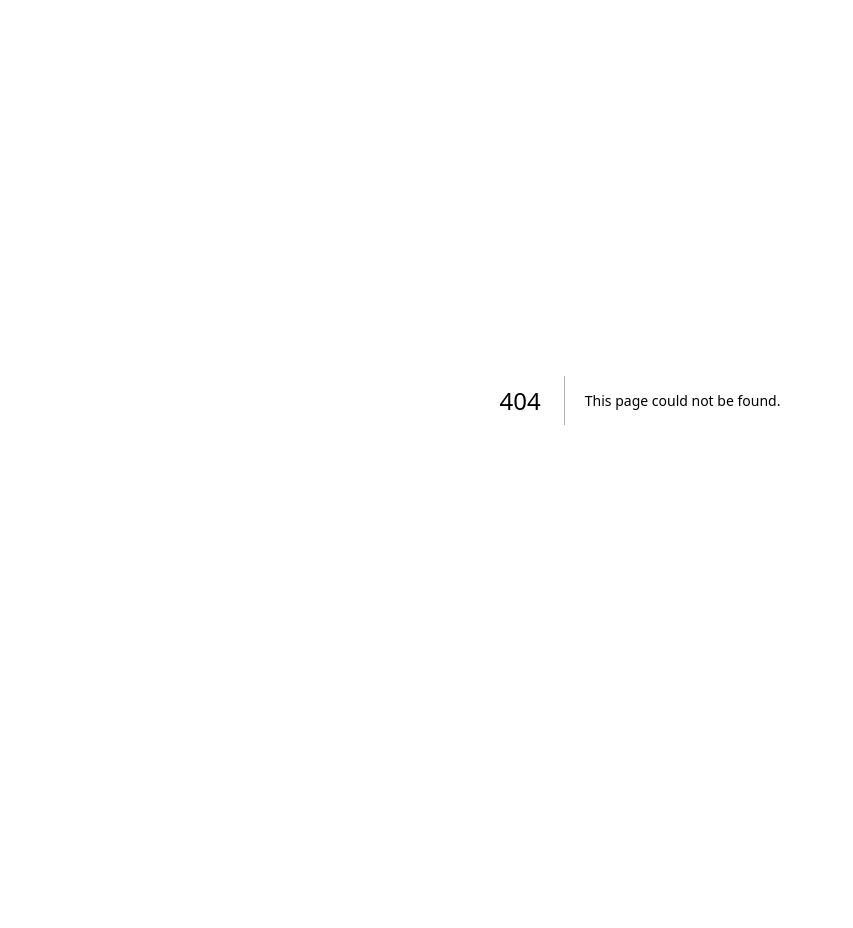
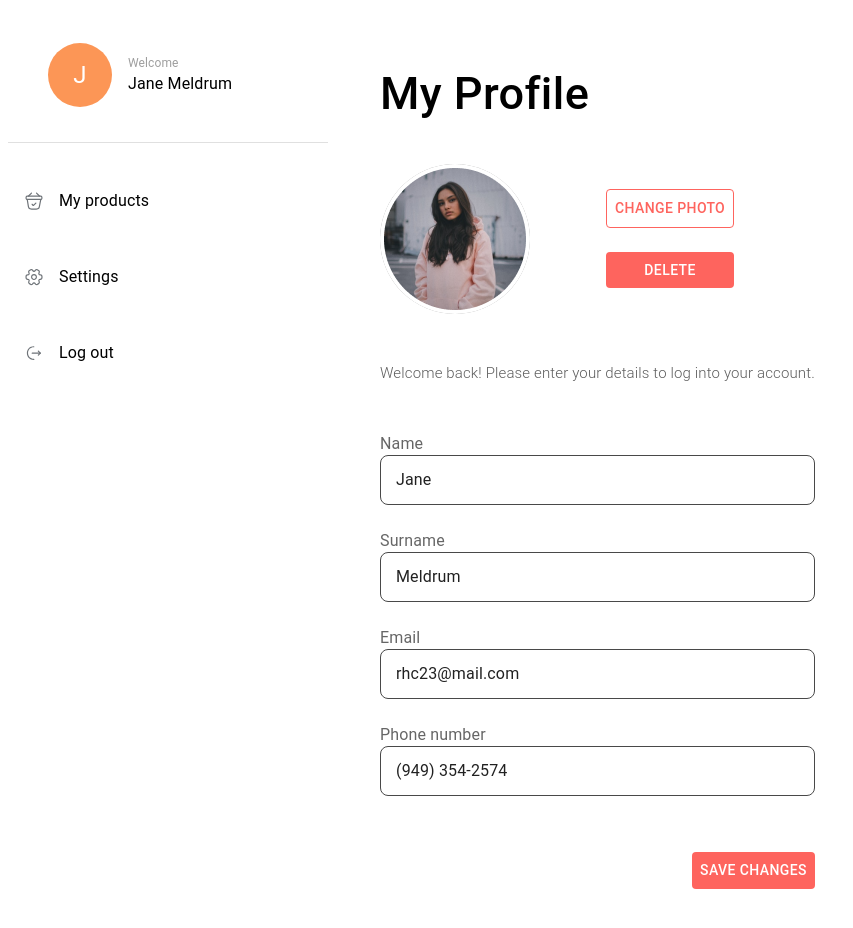
Before and after one commit to Gandrejko/shoes-shop, a Next.js app: page /settings in a window 1280 px wide. Before the commit this address had no page. Shown: the top 928 px of the page, without its empty margins (0-853 px from the left). Before the commit the page ends 800 px from the top, so only its background shows below. Built offline with nearby package versions, Linux system fonts and the light colour scheme.

Commit message:
* change update profile form

```diff
--- a/src/components/Forms/UpdateProfileForm.tsx
+++ b/src/components/Forms/UpdateProfileForm.tsx
@@ -1,6 +1,6 @@
 import {Box} from '@mui/material';
 import {Input} from '../Inputs/Input';
-import {useForm} from 'react-hook-form';
+import {SubmitHandler, useForm} from 'react-hook-form';
 import {CustomButton} from '../Button/Button';
 
 type UpdateProfileForm = {
@@ -18,10 +18,13 @@ const UpdateProfileForm: React.FC = () => {
     formState: {errors},
   } = useForm<UpdateProfileForm>();
 
+  const submitHadler: SubmitHandler<UpdateProfileForm> = async () => {};
+
   return (
     <Box
       component="form"
       sx={{display: 'flex', flexDirection: 'column', maxWidth: '100%'}}
+      onSubmit={handleSubmit(submitHadler)}
     >
       <Box sx={{mb: 7}}>
         <Input
--- a/src/components/Layouts/SidebarLayout/SidebarLayout.tsx
+++ b/src/components/Layouts/SidebarLayout/SidebarLayout.tsx
@@ -36,7 +36,6 @@ const SidebarLayout: React.FC<SidebarLayout> = ({children}) => {
           </AppBar>
         </Box>
         <Stack direction="row" justifyContent="space-between">
-          <Box sx={{backgroundColor: 'red'}} flex={1} />
           {children}
         </Stack>
       </Box>
--- a/src/components/UpdatePofileHeader/UpdateProfileHeader.tsx
+++ b/src/components/UpdatePofileHeader/UpdateProfileHeader.tsx
@@ -14,7 +14,6 @@ const styles = {
     marginRight: 9.5,
     width: 150,
     height: 150,
-    borderRadius: 100,
   },
 };
 
@@ -22,7 +21,7 @@ const UpdateProfileHeader = () => {
   return (
     <Box sx={styles.headerBox}>
       <Avatar sx={styles.avatar}>
-        <Image src="/images/avatar.png" alt="avatar" layout="fill" />
+        <Image src="/images/avatar.png" alt="avatar" width={150} height={150} />
       </Avatar>
       <Box sx={styles.buttonsBox}>
         <CustomButton isTransparent>Change photo</CustomButton>
--- a/src/pages/index.tsx
+++ b/src/pages/index.tsx
@@ -1,4 +1,3 @@
-import React from 'react';
 import {CustomButton} from '../components/Button/Button';
 
 export default function Home() {
--- a/src/pages/profile/index.tsx
+++ b/src/pages/settings/index.tsx
@@ -1,14 +1,14 @@
 import UpdateProfileContainer from '@/components/Containers/UpdateProfileContainer';
-import SidebarLayout from '@/components/Layouts/SidebarLayout/SidebarLayout';
 import {NextPageWithLayout} from '../_app';
 import {ReactElement} from 'react';
+import {SidebarLayout} from '@/components/SidebarLayout/SidebarLayout';
 
 const ProfilePage: NextPageWithLayout = () => {
   return <UpdateProfileContainer />;
 };
 
 ProfilePage.getLayout = function getLayout(page: ReactElement) {
-  return <SidebarLayout>{page}</SidebarLayout>;
+  return <SidebarLayout currentTab="settings">{page}</SidebarLayout>;
 };
 
 export default ProfilePage;
```
